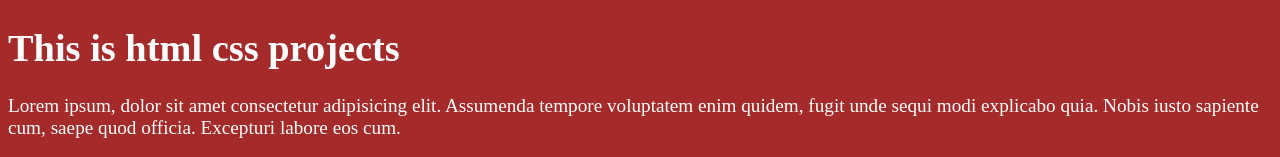
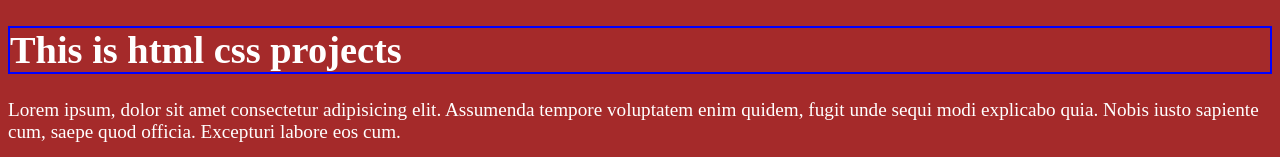
Before and after one commit to sajib-hossen/html-css-practice-project, a plain HTML site: page index.html in a window 1280 px wide. Shown: the top 157 px of the page. Drawn offline with Linux system fonts and the light colour scheme; grey boxes are pictures that could not be loaded.

```diff
--- a/style.css
+++ b/style.css
@@ -3,3 +3,6 @@
     color: white;
     font-size: 1.2rem;
 }
+h1{
+    border: 2px solid blue;
+}
```
